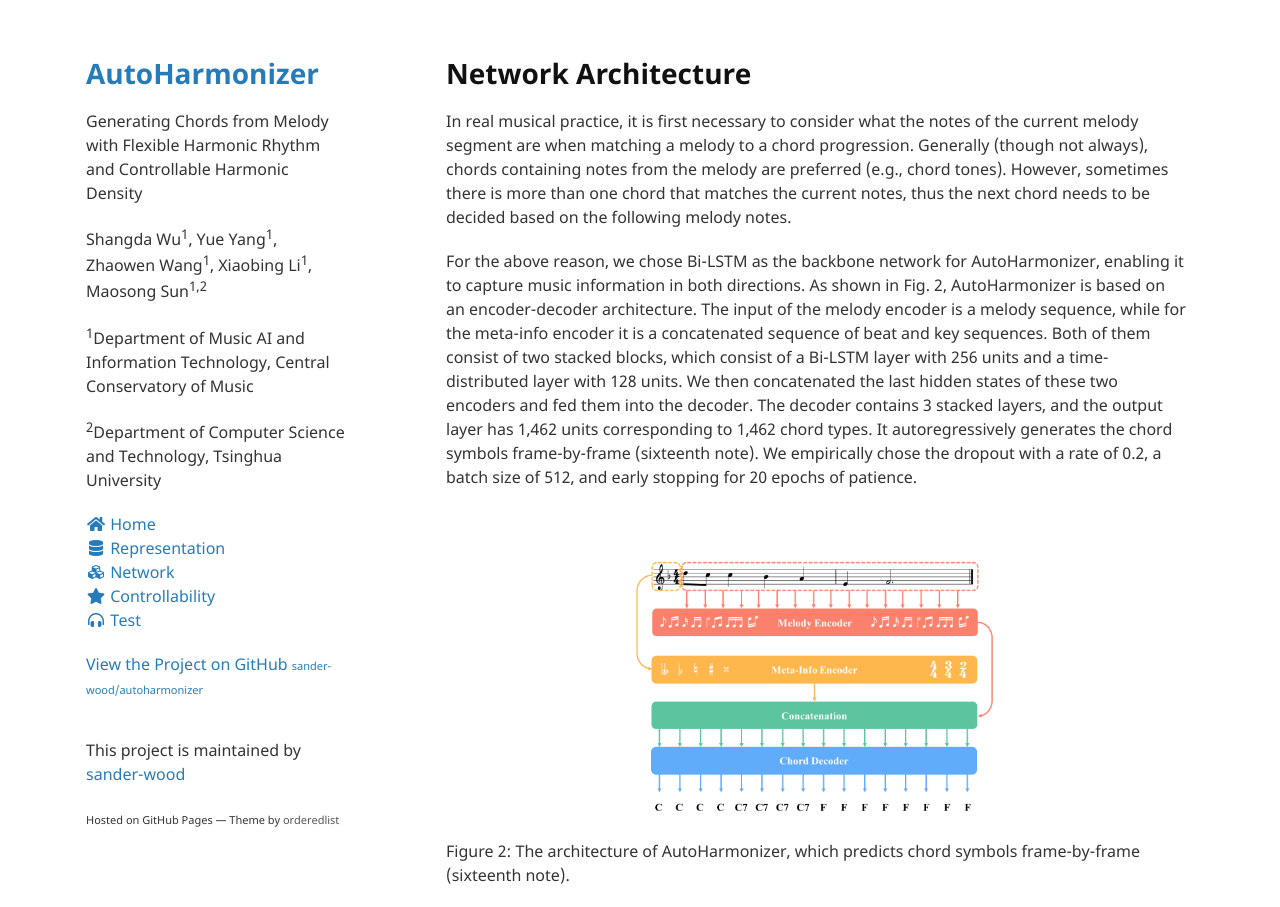
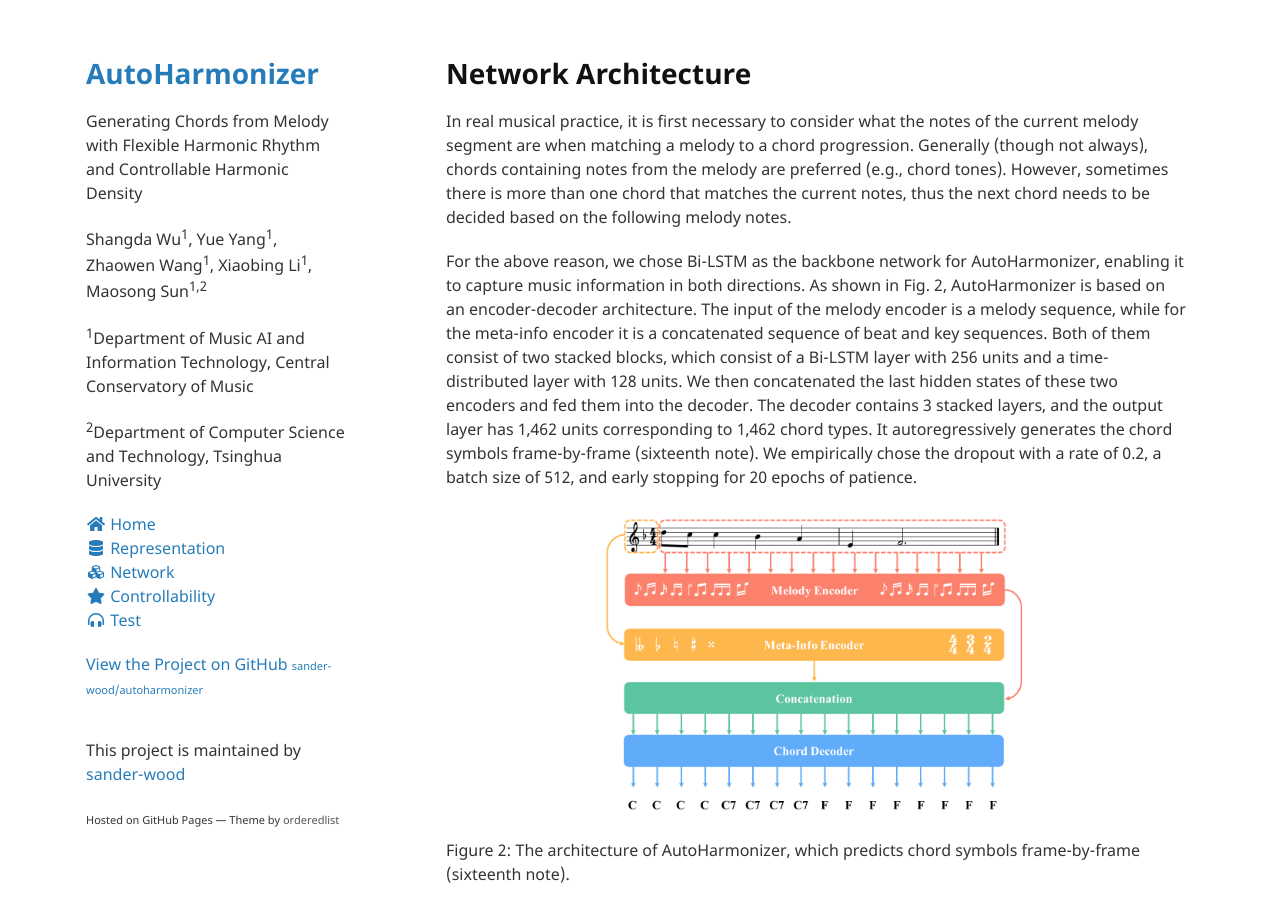
Before and after one commit to sander-wood/autoharmonizer, a Jekyll site: the page built from network.md, in a window 1280 px wide. Built offline with Jekyll 4.4.1, drawn with Linux system fonts in a browser that asks for light colours; nearby versions of some CDN libraries.

Commit message:
Update network.md

```diff
--- a/network.md
+++ b/network.md
@@ -19,8 +19,7 @@
 
 For the above reason, we chose Bi-LSTM as the backbone network for AutoHarmonizer, enabling it to capture music information in both directions. As shown in Fig. 2, AutoHarmonizer is based on an encoder-decoder architecture. The input of the melody encoder is a melody sequence, while for the meta-info encoder it is a concatenated sequence of beat and key sequences. Both of them consist of two stacked blocks, which consist of a Bi-LSTM layer with 256 units and a time-distributed layer with 128 units. We then concatenated the last hidden states of these two encoders and fed them into the decoder. The decoder contains 3 stacked layers, and the output layer has 1,462 units corresponding to 1,462 chord types. It autoregressively generates the chord symbols frame-by-frame (sixteenth note). We empirically chose the dropout with a rate of 0.2, a batch size of 512, and early stopping for 20 epochs of patience.
 
-<br>
-<center><img src="figs/fig2.png" alt="fig4" style="zoom:60%"></center>
+<center><img src="figs/fig2.png" alt="fig4" style="zoom:70%"></center>
 <br>
 Figure 2: The architecture of AutoHarmonizer, which predicts chord symbols frame-by-frame (sixteenth note).
 <br>
```
